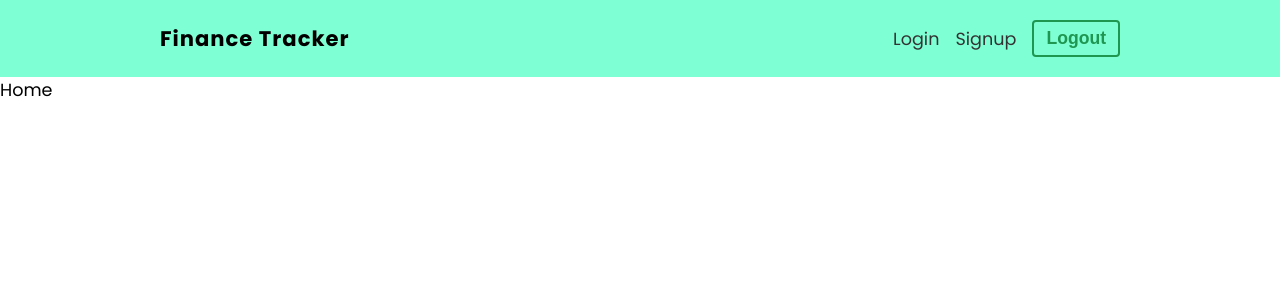
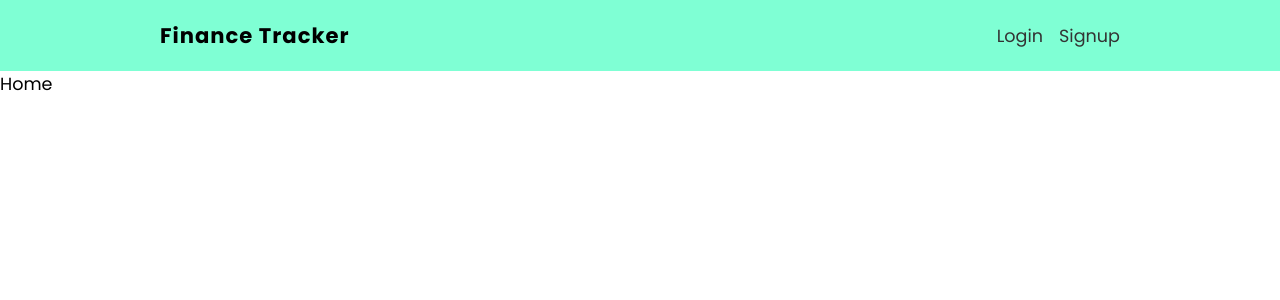
Before and after one commit to sidchopp/fin-track, a React (Create React App) app: page / in a window 1280 px wide. Shown: the top 300 px of the page. Built offline with nearby package versions, Linux system fonts and the light colour scheme.

Commit message:
Conditionally showing Login/Logout buttons in Navbar,if a User is logged in or not

```diff
--- a/src/components/navbar/Navbar.js
+++ b/src/components/navbar/Navbar.js
@@ -1,24 +1,34 @@
 import { Link } from "react-router-dom";
 import { useLogout } from "../../hooks/useLogout";
+import { useAuthContext } from "../../hooks/useAuthContext";
 import styles from "./Navbar.module.css";
 
 const Navbar = () => {
   const { logout } = useLogout();
+  const { user } = useAuthContext();
   return (
     <nav className={styles.navbar}>
       <ul>
         <li className={styles.title}>Finance Tracker</li>
+        {user ? (
+          <>
+            <li>Hello, {user.displayName}</li>
+            <li>
+              <button className="btn" onClick={logout}>
+                Logout
+              </button>
+            </li>
+          </>
+        ) : (
+          <>
             <li>
               <Link to="/login">Login</Link>
             </li>
             <li>
               <Link to="/signup">Signup</Link>
             </li>
-        <li>
-          <button className="btn" onClick={logout}>
-            Logout
-          </button>
-        </li>
+          </>
+        )}
       </ul>
     </nav>
   );
```
Lines whose indentation alone changed are shown as unchanged.
